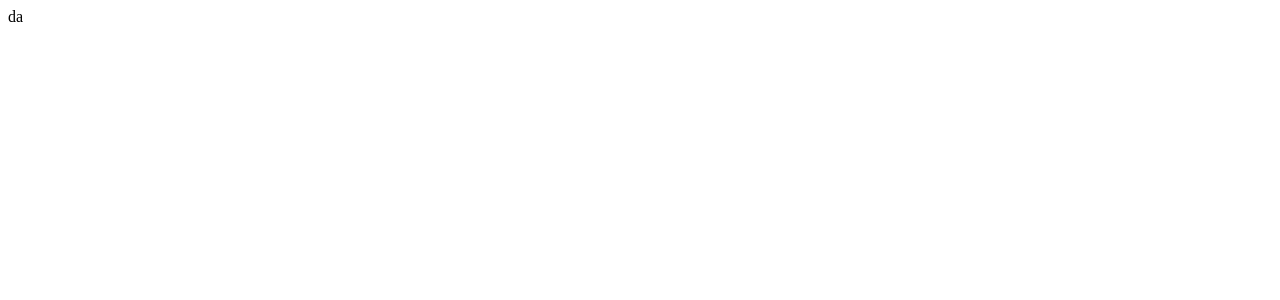
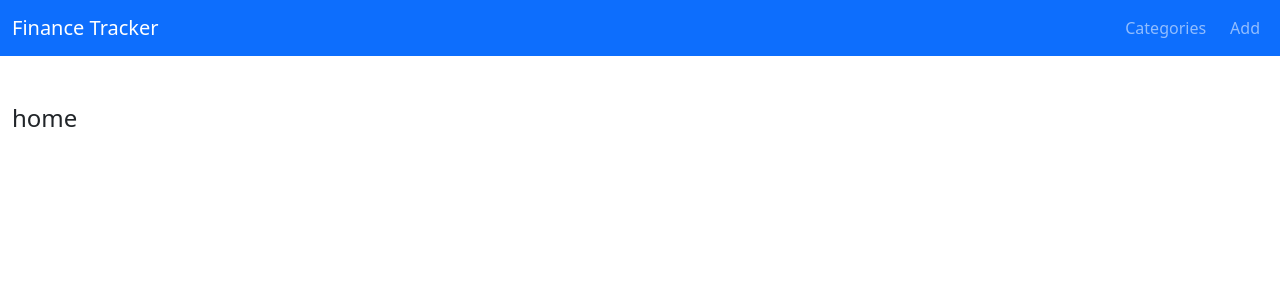
Before and after one commit to makaapo/cw-9, a React (Vite) app: page / in a window 1280 px wide. Shown: the top 300 px of the page. Built offline with nearby package versions, Linux system fonts and the light colour scheme.

Commit message:
Добавил стандартные компоненты для приложения, а также store, hooks и axiosApi

```diff
--- a/src/App.tsx
+++ b/src/App.tsx
@@ -1,6 +1,19 @@
+import Toolbar from './components/Toolbar/Toolbar';
+import {Route, Routes} from 'react-router-dom';
+
 const App = () => (
-    <>
-        da
+  <>
+    <header>
+      <Toolbar/>
+    </header>
+    <main className="container-fluid mt-5">
+      <Routes>
+        <Route path="/" element={<h4>home</h4>}/>
+        <Route path="/add-transaction" element={<h2>add</h2>}/>
+        <Route path="/categories" element={<h4>categories</h4>}/>
+        <Route path="*" element={(<h3 className="text-center">Not found</h3>)}/>
+      </Routes>
+    </main>
     </>
 );
 
--- /dev/null
+++ b/src/app/hooks.ts
@@ -0,0 +1,5 @@
+import {AppDispatch, RootState} from './store';
+import {useDispatch, useSelector} from 'react-redux';
+
+export const useAppDispatch = useDispatch.withTypes<AppDispatch>();
+export const useAppSelector = useSelector.withTypes<RootState>();
--- /dev/null
+++ b/src/app/store.ts
@@ -0,0 +1,12 @@
+import {configureStore} from '@reduxjs/toolkit';
+
+
+
+export const store = configureStore({
+  reducer: {
+    // transactions: TransactionReducer,
+  }
+});
+
+export type RootState = ReturnType<typeof store.getState>;
+export type AppDispatch = typeof store.dispatch;
--- /dev/null
+++ b/src/components/Toolbar/Toolbar.tsx
@@ -0,0 +1,25 @@
+import {NavLink} from 'react-router-dom';
+
+const Toolbar = () => {
+
+  return (
+    <nav className="navbar navbar-expand-lg navbar-dark bg-primary">
+
+      <div className="container-fluid">
+        <NavLink to='/' className="navbar-brand d-flex fs-5">
+          Finance Tracker
+        </NavLink>
+        <ul className="navbar-nav mr-auto flex-row gap-2 flex-nowrap">
+          <li className="nav-item">
+            <NavLink to="/categories" className="nav-link">Categories</NavLink>
+          </li>
+          <li className="nav-item">
+            <NavLink to="/add-transaction" className="nav-link">Add</NavLink>
+          </li>
+        </ul>
+      </div>
+    </nav>
+  );
+};
+
+export default Toolbar;
--- a/src/main.tsx
+++ b/src/main.tsx
@@ -1,9 +1,21 @@
-import React from 'react'
-import ReactDOM from 'react-dom/client'
-import App from './App'
+import React from 'react';
+import ReactDOM from 'react-dom/client';
+import App from './App';
+import {BrowserRouter} from 'react-router-dom';
+import 'bootstrap/dist/css/bootstrap.min.css';
+import 'react-toastify/dist/ReactToastify.min.css';
+import {store} from './app/store';
+import {Provider} from 'react-redux';
+import {ToastContainer} from 'react-toastify';
+import 'bootstrap-icons/font/bootstrap-icons.min.css';
 
 ReactDOM.createRoot(document.getElementById('root')!).render(
   <React.StrictMode>
-    <App />
+    <Provider store={store}>
+      <BrowserRouter>
+        <ToastContainer position="bottom-right" />
+        <App />
+      </BrowserRouter>
+    </Provider>
   </React.StrictMode>,
 )
```
Also changed, not shown: src/axiosApi.ts (added, +7 -0 lines), src/components/Spinner/ButtonSpinner.tsx (added, +10 -0 lines), src/components/Spinner/Spinner.tsx (added, +11 -0 lines), src/types.ts (added).
